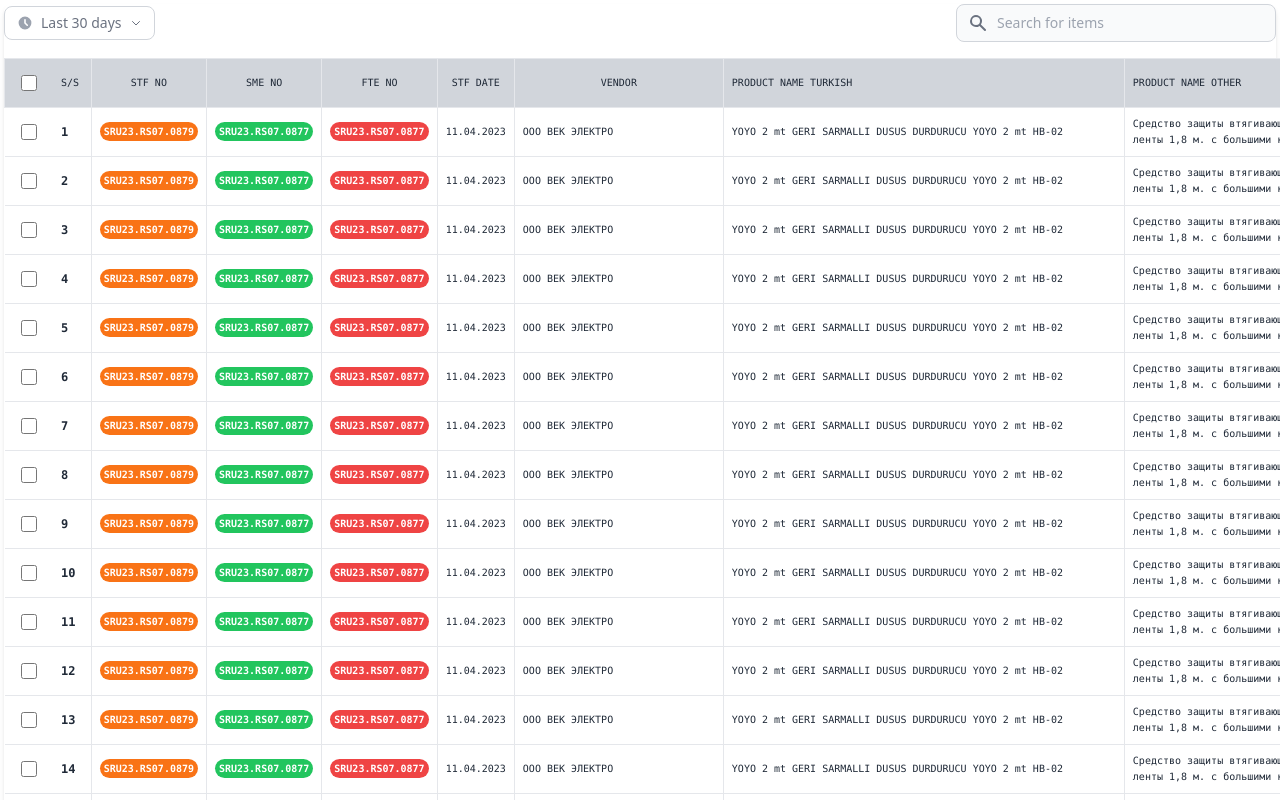
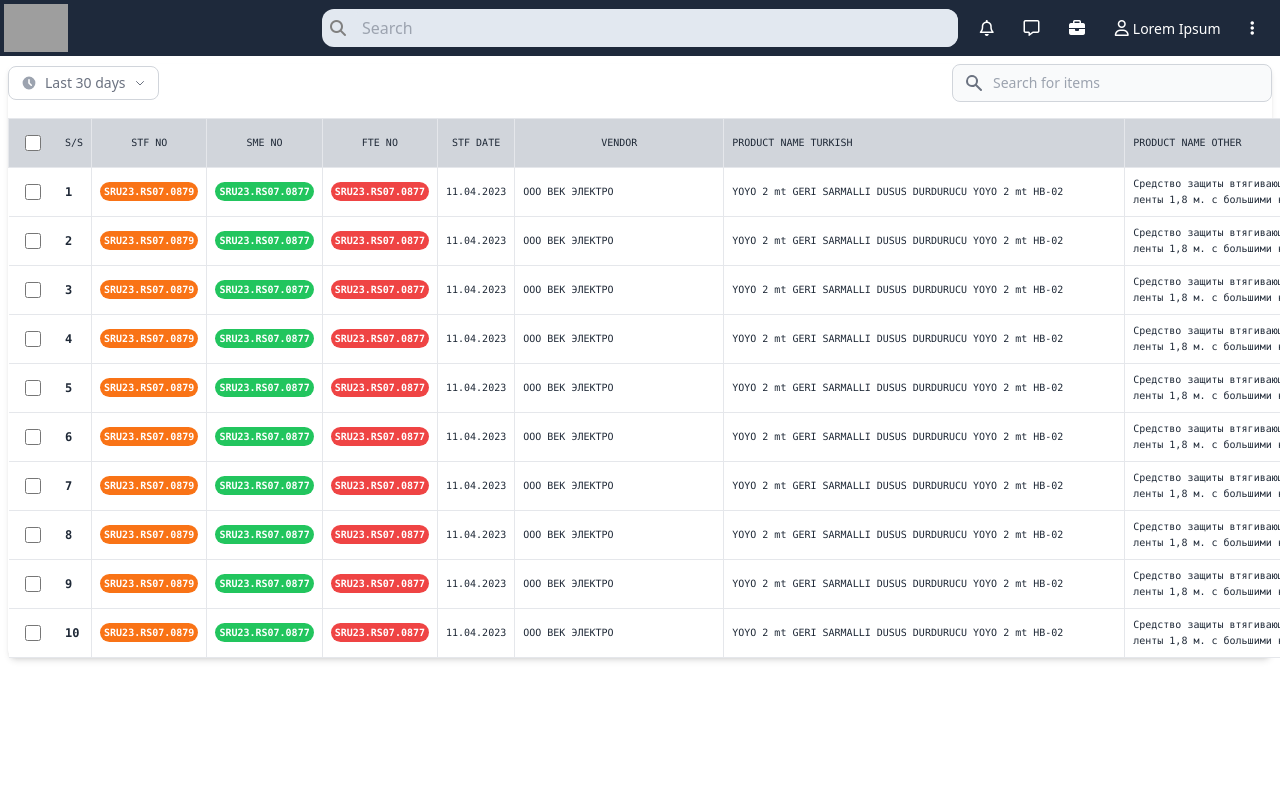
Before and after one commit to cavidanbagiri/UstaySCClient, a Vue app: page / in a window 1280 px wide. Shown: the top 800 px of the page. Built offline with nearby package versions, Linux system fonts and the light colour scheme; grey boxes are pictures that could not be loaded.

Commit message:
Create Top Navbar

```diff
--- a/src/App.vue
+++ b/src/App.vue
@@ -1,12 +1,24 @@
 
 <template>
-  <div class="p-1 w-full">
-    <STF_COMP/>
+
+  <div class="flex flex-col">
+
+    <Navbar/>
+
+    <!-- Table Form -->
+    <div class="p-2 w-full">
+      <STF_COMP/>
+    </div>
+
   </div>
+
 </template>
 
 <script setup>
+
   import STF_COMP from './components/tables/STF_Table_Comp.vue';
+  import Navbar from './layouts/Navbar.vue';
+
 </script>
 
 <style lang="">
--- a/src/components/tables/STF_Table_Comp.vue
+++ b/src/components/tables/STF_Table_Comp.vue
@@ -1,5 +1,6 @@
 <template>
     <div class="relative  shadow-md sm:rounded-lg w-full">
+        <!-- Time and Search -->
         <div class="flex items-center justify-between pb-4">
             <div>
                 <button id="dropdownRadioButton" data-dropdown-toggle="dropdownRadio"
@@ -86,6 +87,7 @@
                     placeholder="Search for items">
             </div>
         </div>
+        <!-- Table -->
         <table class="text-xs text-left text-gray-800 dark:text-gray-400">
             <thead class="text-xs text-gray-800 uppercase bg-gray-300 dark:bg-gray-700 dark:text-gray-400 border ">
                 <tr>
@@ -156,7 +158,7 @@
             </thead>
             <tbody>
 
-                <tr v-for="i in 500"
+                <tr v-for="i in 10"
                     class="bg-white border-b dark:bg-gray-800 dark:border-gray-700 hover:bg-gray-50 dark:hover:bg-gray-600">
                     <td class="w-1 p-4 py-2 ">
                         <div class="flex items-center">
--- /dev/null
+++ b/src/layouts/Navbar.vue
@@ -0,0 +1,36 @@
+
+<template>
+    <div class="grid grid-cols-12 p-1 bg-slate-800 color-white">
+        <div class="col-span-3 text-white flex items-center" >
+            <img class="w-16 h-12" src="https://cdn2.iconfinder.com/data/icons/letters-and-numbers-1/32/lowercase_letter_u_red-512.png" alt="">
+        </div>
+
+        <div class="col-span-6 flex flex-row items-center" >
+            <div class="flex flex-row w-full bg-slate-200 p-0 m-0 rounded-xl items-center hover:bg-white">
+                <i class="fa-solid fa-magnifying-glass px-2" style="color:gray"></i>
+                <input class="w-full h-full p-2 bg-slate-200 rounded-xl hover:bg-white outline-none text-gray-500" type="search" name="" id="" placeholder="Search">
+            </div>
+        </div>
+
+        <!-- User Side -->
+        <div class="col-span-3 flex flex-row items-center justify-evenly" >
+            <span class="p-2 rounded-xl cursor-pointer hover:bg-black" ><i class="fa-regular fa-bell fa-md " style="color:white"></i></span>
+            <span class="p-2 rounded-xl cursor-pointer hover:bg-black" ><i class="fa-regular fa-message fa-md" style="color:white"></i></span>
+            <span class="p-2 rounded-xl cursor-pointer hover:bg-black" ><i class="fa-solid fa-briefcase fa-md" style="color:white"></i></span>
+            <span class="p-2 rounded-xl cursor-pointer hover:bg-black">
+                <i class="fa-regular fa-user fa-md mr-1" style="color:white"></i>
+                <span class=" text-white text-sm">Lorem Ipsum</span>
+            </span>
+            <span class="py-1 px-2 rounded-xl cursor-pointer hover:bg-black"><i class="fa-solid fa-ellipsis-vertical fa-md" style="color: white;"></i></span>
+        </div>
+
+    </div>
+</template>
+
+<script setup>
+
+</script>
+
+<style lang="">
+
+</style>
```
